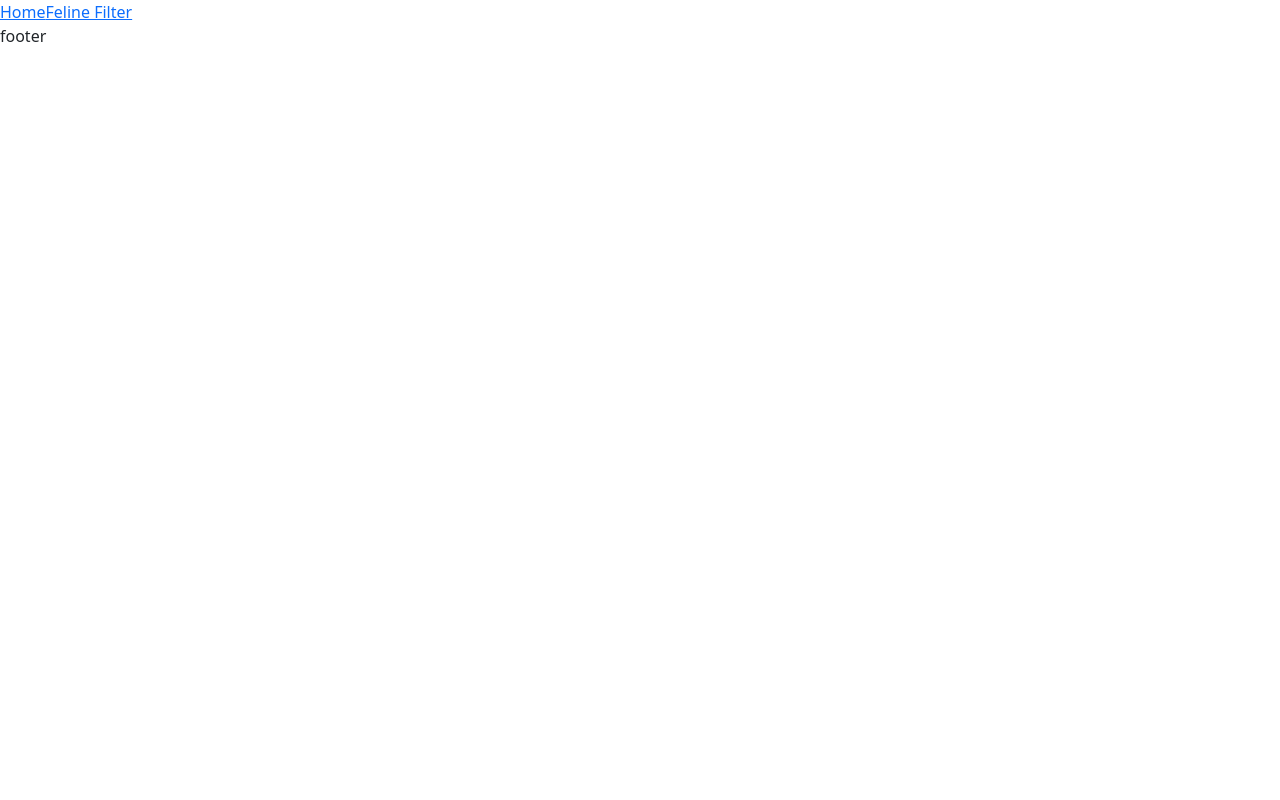
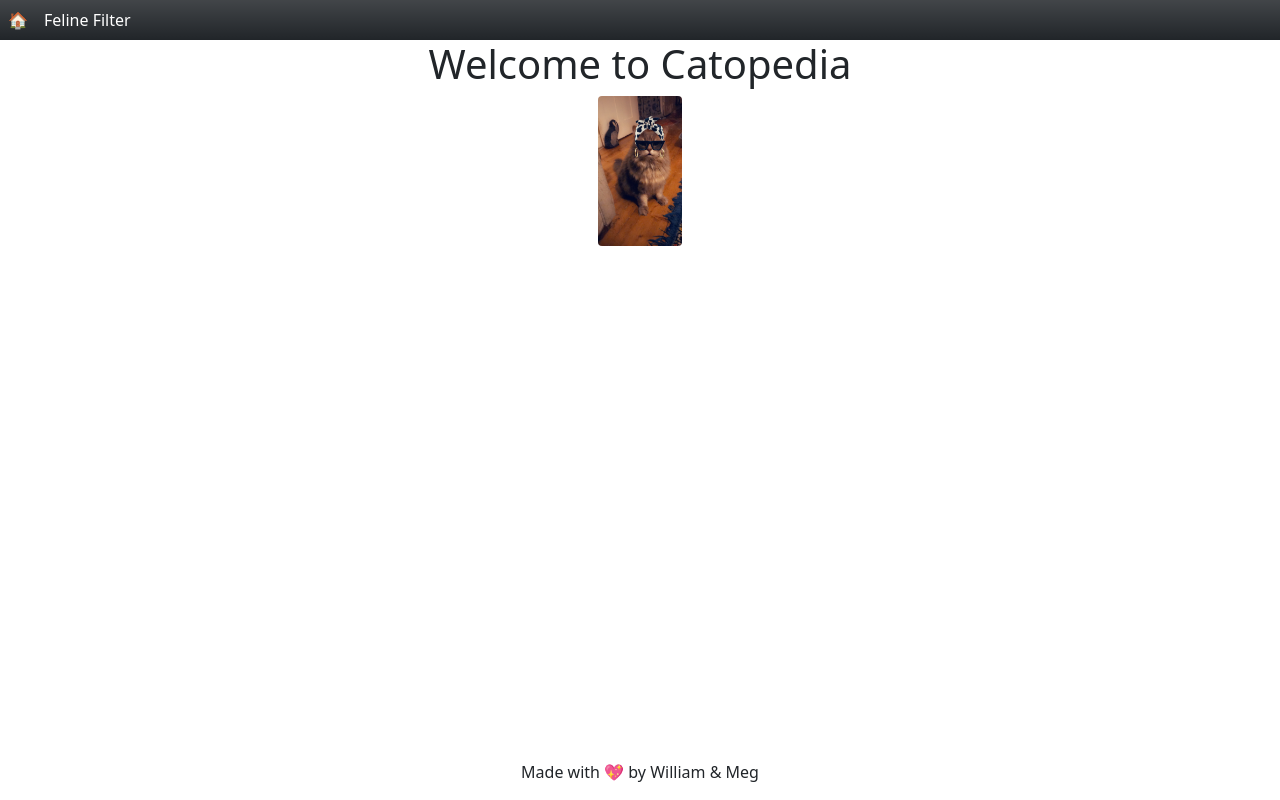
Before and after one commit to mesowa/Cat-app, a React (Create React App) app in the folder catapp/: page / in a window 1280 px wide. Built offline with nearby package versions, Linux system fonts and the light colour scheme.

Commit message:
added cat api and made nav pretty

```diff
--- a/catapp/src/App.js
+++ b/catapp/src/App.js
@@ -12,7 +12,7 @@ function App() {
       <BrowserRouter>
         <Nav />
         <Switch>
-          <Route exact path= "/Home">
+          <Route exact path= "/">
             <Home />
           </Route >
           <Route exact path= "/CatPage">
--- a/catapp/src/components/FelineFilter.js
+++ b/catapp/src/components/FelineFilter.js
@@ -1,7 +1,35 @@
-import React from 'react'
+import React, { useState, useEffect } from 'react'
+import axios from 'axios'
+
 
 const FelineFilter = () => {
-  return <h1>Feline Filter</h1>
+
+  const [cats, setCats] = useState([])
+  const [ hasError, setHasError ] = useState(false)
+
+
+
+  useEffect(() => {
+    const getCats = async () => {
+      try {
+        const { data } = await axios('https://api.thecatapi.com/v1/breeds')
+        setCats(data)
+      } catch (err) {
+        setHasError(true)
+      }
+    }
+    getCats()
+  }, [])
+  console.log('cats =>', typeof cats)
+  return (
+    <>
+      <h1>Feline Filter</h1>
+      <h1>{cats.map(x=> <div key={x.id}> {x.name} {x.origin}</div>)} </h1>
+      {/* map through cats and retuirn by id & origin*/}
+      <h1>{hasError}</h1>
+    </>
+  )
+
 }
 
 export default FelineFilter
--- a/catapp/src/components/Footer.js
+++ b/catapp/src/components/Footer.js
@@ -1,9 +1,9 @@
 import React from 'react'
 
 const  Footer = () => {
-  return (<footer>
-    footer
-  </footer>)
+  return (
+    <p className="fixed-bottom text-center">Made with 💖  by William &#38; Meg</p>
+  )
 }
 
 export default Footer
--- a/catapp/src/components/Home.js
+++ b/catapp/src/components/Home.js
@@ -1,7 +1,15 @@
 import React from 'react'
+import img from '../images/IMG_3061.JPG'
 
 const Home = () => {
-  return <h1>Catopedia</h1>
+  return (
+    <>
+      <div className='container'>
+        <h1 className= 'text-center'>Welcome to Catopedia</h1>
+        <img className="rounded mx-auto d-block" src={img}/>
+      </div>
+    </>
+  )
 }
 
 export default Home
--- a/catapp/src/components/Nav.js
+++ b/catapp/src/components/Nav.js
@@ -1,18 +1,22 @@
 import React from 'react'
 import { Link } from 'react-router-dom'
 
-const Nav = () => {
-  return (<nav>
-    <>
-      <Link to="/Home">
-      Home
-      </Link>
-      <Link to="/FelineFilter">
-      Feline Filter
-      </Link>
-    </>
-  </nav>)
-}
+const Nav = () => (
+  <div className="navbar-expand-lg bg-dark bg-gradient">
+    <nav className="navbar-bar d-flex align-items-end">
+      <div className="navbar-item mr-auto p-2">
+        <Link to="/">
+            🏠
+        </Link>
+      </div>
+      <div className="navbar-item p-2">
+        <Link to="/FelineFilter">
+            Feline Filter
+        </Link>
+      </div>
+    </nav>
+  </div>
+)
 
 
 export default Nav
--- /dev/null
+++ b/catapp/src/styles/home.scss
@@ -0,0 +1,4 @@
+img{
+  max-width: 150px;
+  max-height: 150px;
+}
--- a/catapp/src/styles/main.scss
+++ b/catapp/src/styles/main.scss
@@ -0,0 +1,2 @@
+@import './nav.scss';
+@import './home.scss';
--- /dev/null
+++ b/catapp/src/styles/nav.scss
@@ -0,0 +1,5 @@
+div{
+  a {
+  color: white;
+  text-decoration: none;
+}}
```
Also changed, not shown: catapp/src/images/IMG_3061.JPG (added).
